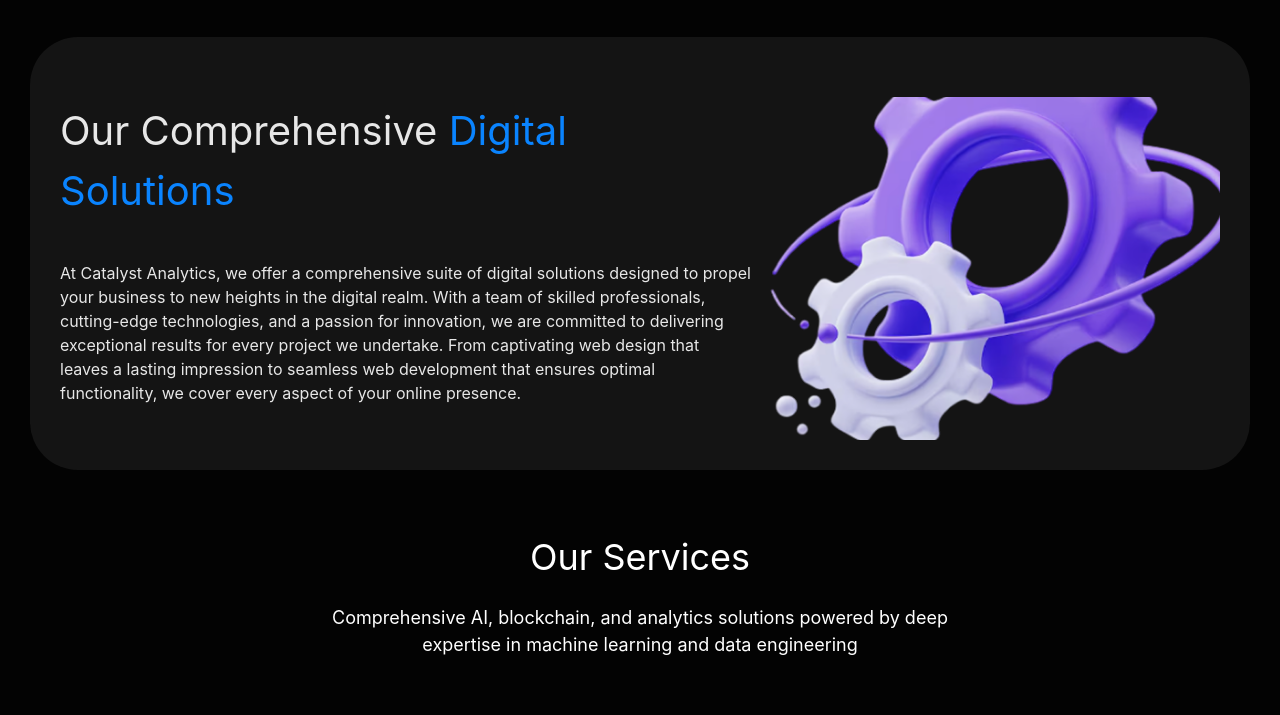
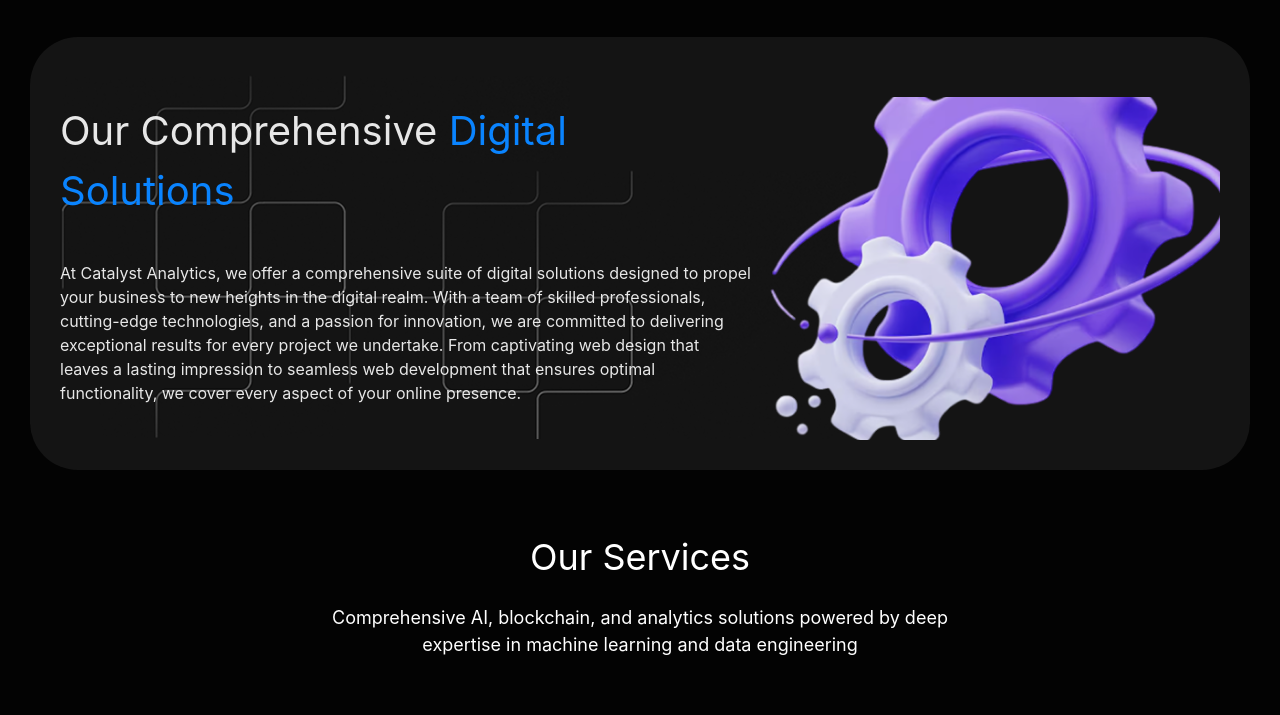
Before and after one commit to sodatovruslan/exam3, a website: page src/index2.html in a window 1280 px wide. Shown: the part 85-800 px from the top of the page. Drawn offline with nearby package versions, Linux system fonts and the light colour scheme; files that its build step writes are made by us from their sources.

Commit message:
add changes

```diff
--- a/src/index2.html
+++ b/src/index2.html
@@ -17,13 +17,14 @@
 		<button class='w-[140px] h-[42px] bg-[#0A84FF] text-[white] rounded-[10px]'>Contact Us</button>
 	</header>
 	<main>
-		<section class='mt-[40px] flex flex-col md:flex-row items-center bg-[#141414] md:w-[1220px] p-[30px] rounded-[48px] m-auto'>
-			<div class='md:w-[758px]'>
+		<section class='mt-[40px] flex flex-col md:flex-row items-center bg-[#141414] md:w-[1220px] p-[30px] rounded-[48px] m-auto relative'>
+			<img class='absolute z-[1]' src="./image/Group 27.png" alt="">
+			<div class='md:w-[758px] relative z-1'>
 			<p class='text-[40px] text-[#FFFFFFE5]'>Our Comprehensive <span class='text-[#0A84FF]'>Digital Solutions</span></p>
 			<p class='text-[16px] text-[#FFFFFFE5] mt-[40px]'>At Catalyst Analytics, we offer a comprehensive suite of digital solutions designed to propel your business to new heights in the digital realm. With a team of skilled professionals, cutting-edge technologies, and a passion for innovation, we are committed to delivering exceptional results for every project we undertake. From captivating web design that leaves a lasting impression to seamless web development that ensures optimal functionality, we cover every aspect of your online presence.</p>
 			</div>
 			<div class='mt-[30px]'>
-				<img src="./image/Screenshot_85.png" alt="">
+				<img class='relative z-1' src="./image/Screenshot_85.png" alt="">
 			</div>
 		</section>
 		<section class='mt-[60px]'>
```
Also changed, not shown: src/image/Group 27.png (added).
